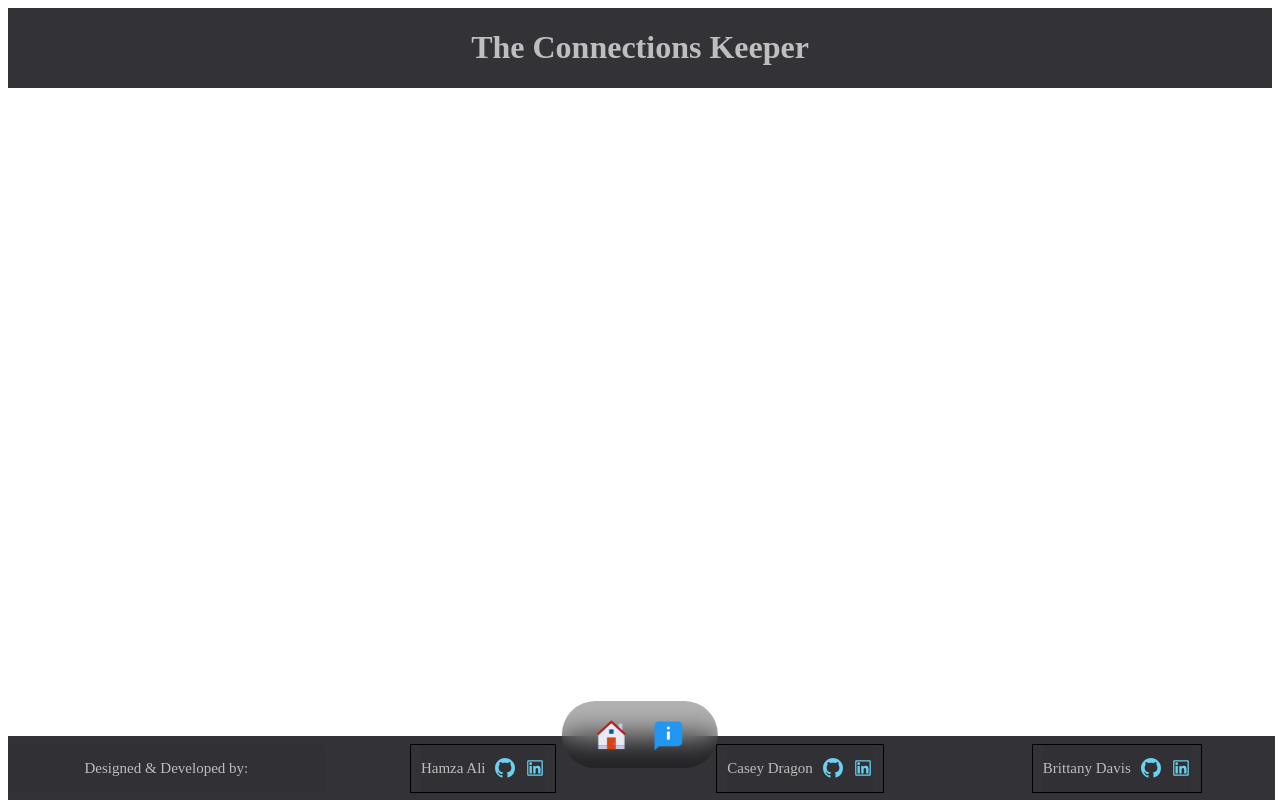
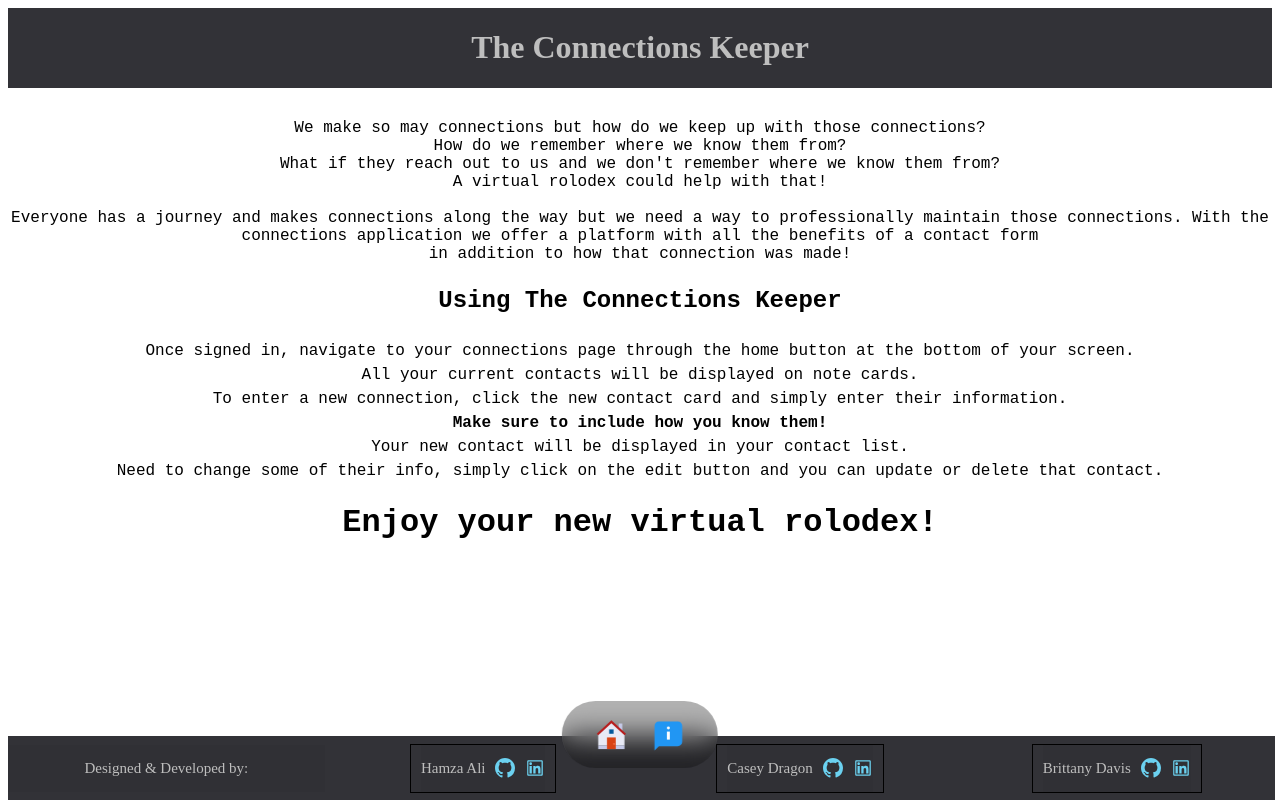
Before and after one commit to shamzaali7/connection-frontend-api, a React (Create React App) app: page /Intro in a window 1280 px wide. Built offline with nearby package versions, Linux system fonts and the light colour scheme.

Commit message:
intro filled out

```diff
--- a/src/App.css
+++ b/src/App.css
@@ -15,9 +15,19 @@
 
 }
 .Intro {
-  background-color: rgb(4, 5, 5);
-  display: flex;
-  align-items: flex-end;
+
+  text-align: center;
+  font-family:'Courier New', Courier, monospace;
+  padding-top: 15px;
+}
+
+.introText {
+  font-size: medium;
+
+}
+.instructions {
+  font-size: medium;
+  line-height: 1.5;
 }
 
 
--- a/src/App.js
+++ b/src/App.js
@@ -7,6 +7,7 @@ import Footer from './Footer'
 import Nav from './Nav'
 import Login from './Login'
 import Update from'./updateContact'
+import Intro from './Intro'
 import { auth, signInWithGoogle, db, logout } from "./Firebase-Config/config.js";
 
   function App() {
@@ -25,6 +26,7 @@ import { auth, signInWithGoogle, db, logout } from "./Firebase-Config/config.js"
                   <Route exact path="/" element={<Login />} />
                   <Route exact path="/main" element={<Main />} />
                   <Route path="/main/:id" element={<Update contact={contact}  />} />
+                  <Route exact path ="/Intro" element= {<Intro />}/>
                 </Routes>
                 <Nav/>
 
--- a/src/Intro.js
+++ b/src/Intro.js
@@ -4,7 +4,26 @@ import './App.css'
 const Intro = () => {
   return (
     <div className="Intro" id='#about'>
-        <p>ji3ur89341yruj98134p8hjf934h43hfh437hf4378gfuergufyg4ygf</p>
+       <div className='introText'>
+        <p>We make so may connections but how do we keep up with those connections?<br/>
+        How do we remember where we know them from?<br/> What if they reach out to us and we don't remember where we know them from? <br/>
+            A virtual rolodex could help with that! <br/> <br/>
+            Everyone has a journey and makes connections along the way but we need a way to professionally maintain those connections.
+          With the connections application we offer a platform with all the benefits of
+          a contact form <br/>in addition to how that connection was made!</p>
+          </div>
+          <div className="instructions">
+          <h2>Using The Connections Keeper</h2>
+          <p>Once signed in, navigate to your connections page through
+            the home button at the bottom of your screen.<br/>
+            All your current contacts will be displayed on note cards.<br/>
+            To enter a new connection, click the new contact card and simply enter their information.<br/>
+            <strong>Make sure to include how you know them!</strong><br/>
+            Your new contact will be displayed in your contact list.<br/>
+            Need to change some of their info, simply click on the edit button and you can update or delete that contact.
+          </p>
+          </div>
+          <h1>Enjoy your new virtual rolodex!</h1>
 
     </div>
   )
```
